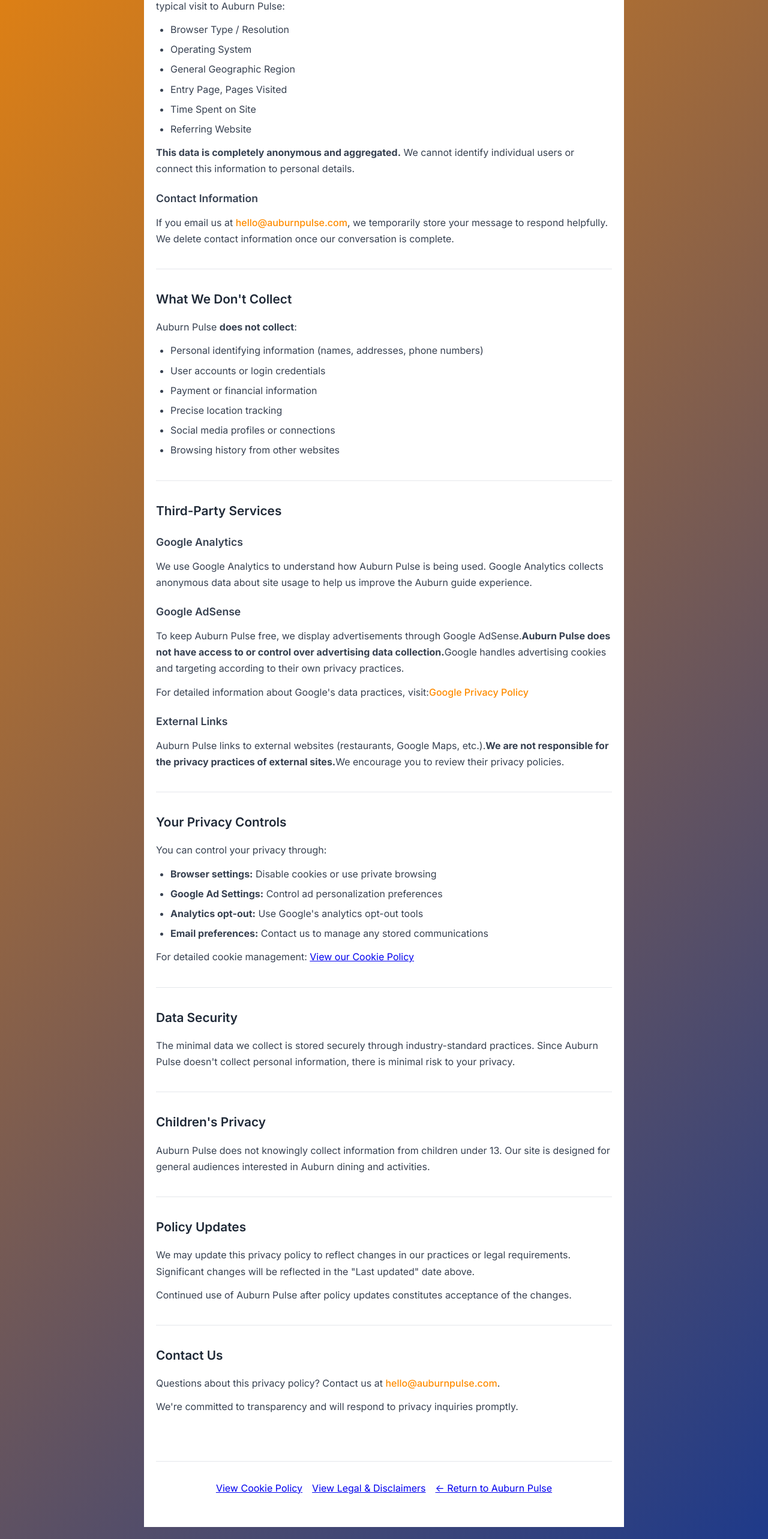
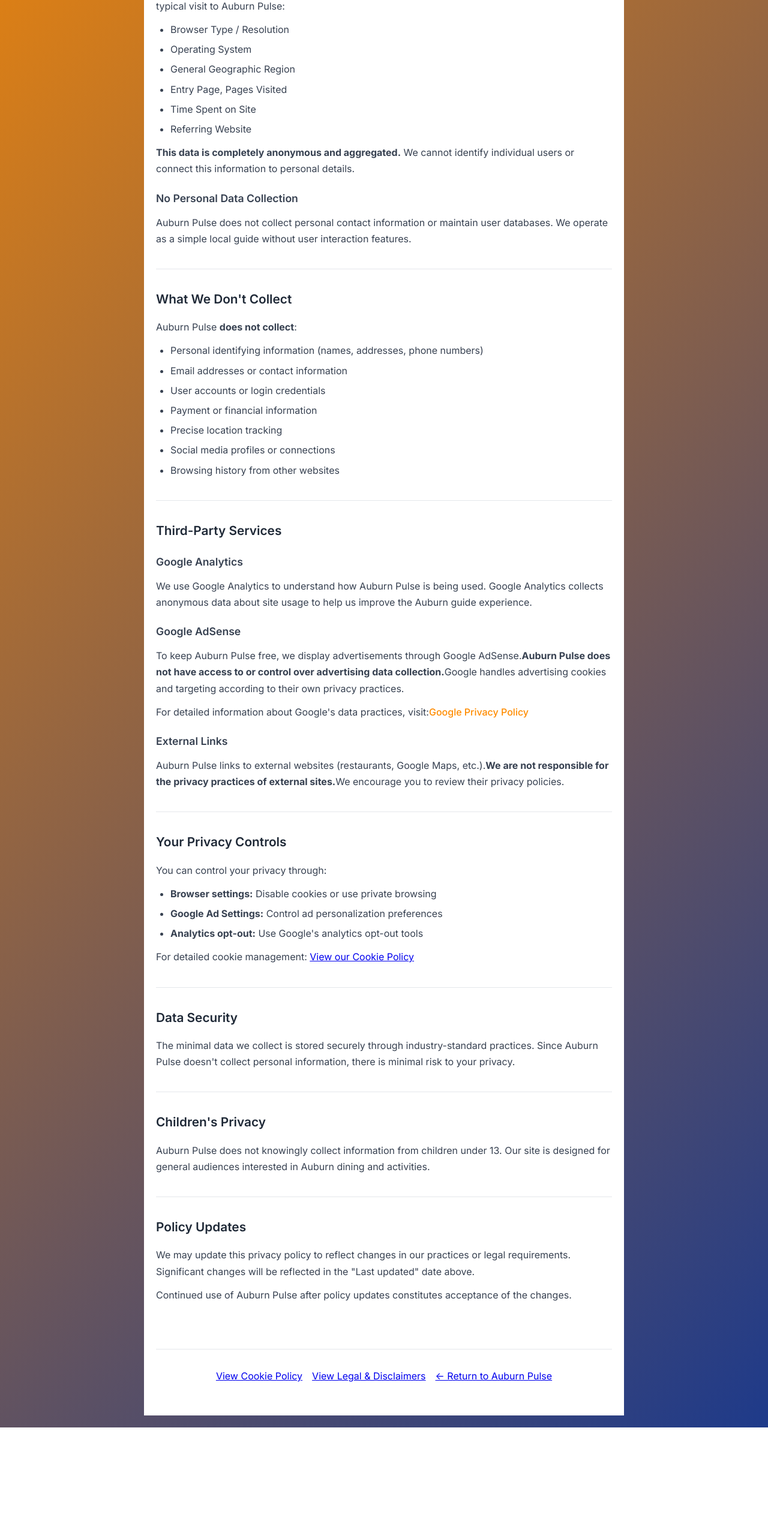
Before and after one commit to sarend2/auburn-pulse, a Next.js app: page /privacy in a window 1280 px wide. Shown: the part 693-3259 px from the top of the page at 60% size. After the commit the page ends 3073 px from the top, so only its background shows below. Built offline with nearby package versions, Linux system fonts and the light colour scheme.

Commit message:
Removed the email section

```diff
--- a/pages/privacy.js
+++ b/pages/privacy.js
@@ -1,4 +1,4 @@
-// pages/privacy.js (UPDATED)
+// pages/privacy.js (UPDATED - No Email)
 import Link from 'next/link'
 import Layout from '../components/Layout'
 
@@ -49,11 +49,10 @@
               individual users or connect this information to personal details.
             </p>
 
-            <h3>Contact Information</h3>
+            <h3>No Personal Data Collection</h3>
             <p>
-              If you email us at <a href="mailto:hello@auburnpulse.com" className="privacy-email">hello@auburnpulse.com</a>,
-              we temporarily store your message to respond helpfully. We delete contact information
-              once our conversation is complete.
+              Auburn Pulse does not collect personal contact information or maintain user databases.
+              We operate as a simple local guide without user interaction features.
             </p>
           </section>
 
@@ -64,6 +63,7 @@
             </p>
             <ul>
               <li>Personal identifying information (names, addresses, phone numbers)</li>
+              <li>Email addresses or contact information</li>
               <li>User accounts or login credentials</li>
               <li>Payment or financial information</li>
               <li>Precise location tracking</li>
@@ -90,7 +90,7 @@
             </p>
             <p>
               For detailed information about Google's data practices, visit:
-              <a href="https://policies.google.com/privacy" className="privacy-email" target="_blank" rel="noopener noreferrer">
+              <a href="https://policies.google.com/privacy" className="privacy-link" target="_blank" rel="noopener noreferrer">
                 Google Privacy Policy
               </a>
             </p>
@@ -112,10 +112,9 @@
               <li><strong>Browser settings:</strong> Disable cookies or use private browsing</li>
               <li><strong>Google Ad Settings:</strong> Control ad personalization preferences</li>
               <li><strong>Analytics opt-out:</strong> Use Google's analytics opt-out tools</li>
-              <li><strong>Email preferences:</strong> Contact us to manage any stored communications</li>
             </ul>
             <p>
-              For detailed cookie management: <Link href="/cookies" className="privacy-email">View our Cookie Policy</Link>
+              For detailed cookie management: <Link href="/cookies" className="privacy-link">View our Cookie Policy</Link>
             </p>
           </section>
 
@@ -143,17 +142,6 @@
             </p>
             <p>
               Continued use of Auburn Pulse after policy updates constitutes acceptance of the changes.
-            </p>
-          </section>
-
-          <section className="privacy-section">
-            <h2>Contact Us</h2>
-            <p>
-              Questions about this privacy policy? Contact us at{' '}
-              <a href="mailto:hello@auburnpulse.com" className="privacy-email">hello@auburnpulse.com</a>.
-            </p>
-            <p>
-              We're committed to transparency and will respond to privacy inquiries promptly.
             </p>
           </section>
         </div>
@@ -270,13 +258,13 @@
             margin-bottom: 6px;
           }
 
-          .privacy-email {
+          .privacy-link {
             color: var(--auburn-orange);
             text-decoration: none;
             font-weight: 500;
           }
 
-          .privacy-email:hover {
+          .privacy-link:hover {
             text-decoration: underline;
           }
 
```
Also changed, not shown: pages/cookies.js (+0 -8 lines), pages/legal.js (+3 -22 lines).
